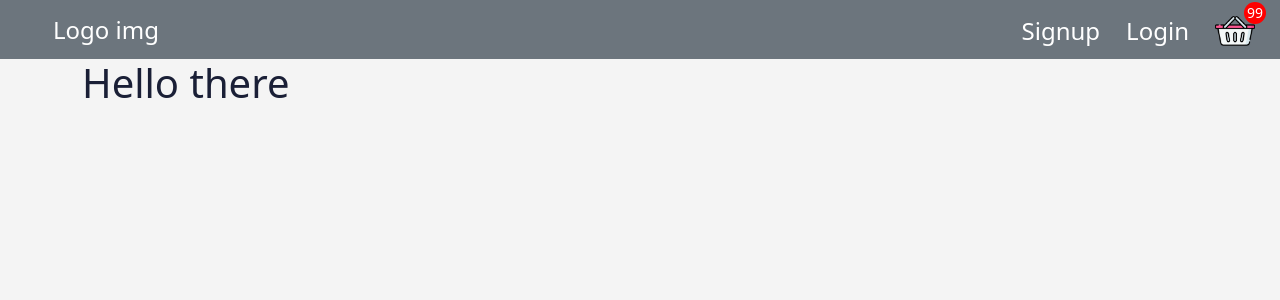
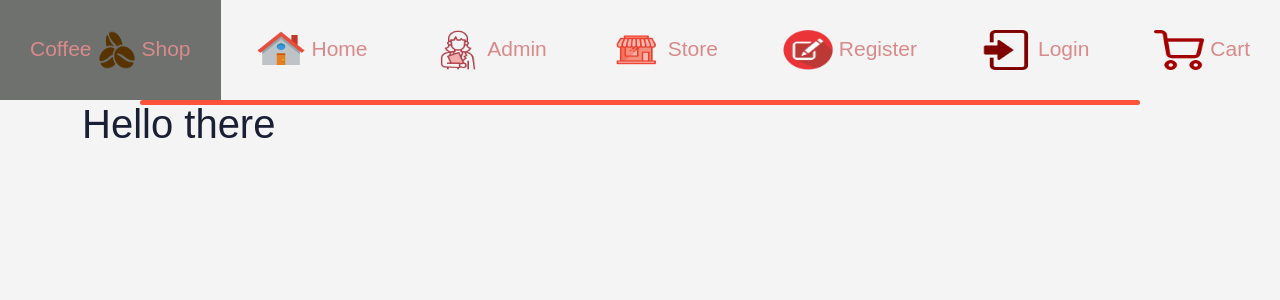
Before and after one commit to Lexicon-Group-2/Coffee_shop, a Django app: page / in a window 1280 px wide. Shown: the top 300 px of the page. Run offline with Django 3.2, Linux system fonts and the light colour scheme; parts of the project's set-up code (start-up, migrations or seed data) failed here and were passed over; some libraries are stand-ins or nearby versions.

Commit message:
adding navbar.html

```diff
--- /dev/null
+++ b/static/css/main1.css
@@ -0,0 +1,58 @@
+/*   Uran CSS Code*/
+body {
+    font-family: Arial, Helvetica, sans-serif;
+    font-size: 21px;
+
+}
+
+.navbar {
+  width: 100%;
+  /*background-color: #555;*/
+  overflow: 100%;
+}
+
+.navbar a {
+
+  float: left;
+  padding: 30px;
+  color: rgb(217, 138, 138);
+  text-decoration: none;
+  font-size: 21px;
+}
+
+.navbar a:hover {
+  background-color: rgb(111, 113, 111);
+}
+
+/*.active {
+  background-color: white;
+}*/
+img {
+    width: 50px;
+    height: 40px;
+
+}
+
+
+.tittle::after {
+    content: "";
+    background: #ff523b;
+    width: 1000px;
+    height: 5px;
+    border-radius: 5px;
+    position: absolute;
+    top: 100px;
+    left: 50%;
+    transform: translateX(-50%);
+
+}
+
+@media screen and (max-width: 500px) {
+    .navbar a {
+      float: none;
+      display: block;
+    }
+  }
+
+
+  /*   Uran CSS Code*/
--- a/templates/main/base.html
+++ b/templates/main/base.html
@@ -18,12 +18,14 @@
 
   <!-- Load font-awesome -->
   <link rel="stylesheet" href="https://cdnjs.cloudflare.com/ajax/libs/font-awesome/5.13.0/css/all.min.css">
+  <link rel="stylesheet" href="https://cdnjs.cloudflare.com/ajax/libs/font-awesome/4.7.0/css/font-awesome.min.css">
+  <!-- Load the bootstrap CSS-->
+  <link rel="stylesheet" href="https://cdn.jsdelivr.net/npm/bootstrap@5.0.2/dist/css/bootstrap.min.css" rel="stylesheet">
 
-  <!-- Load the bootstrap CSS -->
-  <link rel="stylesheet" href="https://cdn.jsdelivr.net/npm/bootstrap@5.0.2/dist/css/bootstrap.min.css" rel="stylesheet">
 
   <!-- Load our static css files after this line -->
   <link rel="stylesheet" href="{% static 'css/main.css' %}">
+  <link rel="stylesheet" href="{% static 'css/main1.css' %}">
 
 
   {% block head_block %}
@@ -33,7 +35,7 @@
 
 <body>
   <!-- Include a navbar file -->
-  {% include 'main/navbar.html' %}
+  {% include 'main/navbar1.html' %}
 
   <div class="container">
     {% block body_block %}
--- /dev/null
+++ b/templates/main/navbar1.html
@@ -0,0 +1,27 @@
+<!-- <!DOCTYPE html>
+<html>
+    <head>
+        <title> navbar page</title>
+        <meta name="viewport" content="width=device-width, initial-scale=1">
+        <link rel="stylesheet" href="https://cdnjs.cloudflare.com/ajax/libs/font-awesome/4.7.0/css/font-awesome.min.css">
+        <link rel="stylesheet" href="main1.css">
+    </head>
+
+
+    <body> -->
+
+
+        <div class="navbar">
+            <a class="active" href="{% url 'home' %}">Coffee<img src="/media/coffee-bean.png">Shop</a>
+            <a class="active" href="{% url 'home' %}"><img src="/media/home.jpg"> Home</a>
+            <a class="active" href="{% url 'admin:index' %}"><img src="/media/admin.png"> Admin</a>
+            <a class="active" href="#"><img src="/media/store.png"> Store</a>
+            <a class="active" href="{% url 'signup' %}"><img src="/media/register.jpg"> Register</a>
+            <a class="active" href="{% url 'login' %}"><img src="/media/login.png"> Login</a>
+            <a class="active" href="#"><img src="/media/cart.png"> Cart</a>
+        </div>
+        <div class="tittle"></div>
+
+<!--     </body>
+</html>
+ -->
```
Also changed, not shown: db.sqlite3, media/admin.png (added), media/cart.png, media/cart1.png (added), media/coffee-bean.png (added), media/home.jpg (added), media/login.png (added), media/register.jpg (added), media/store.png (added).
